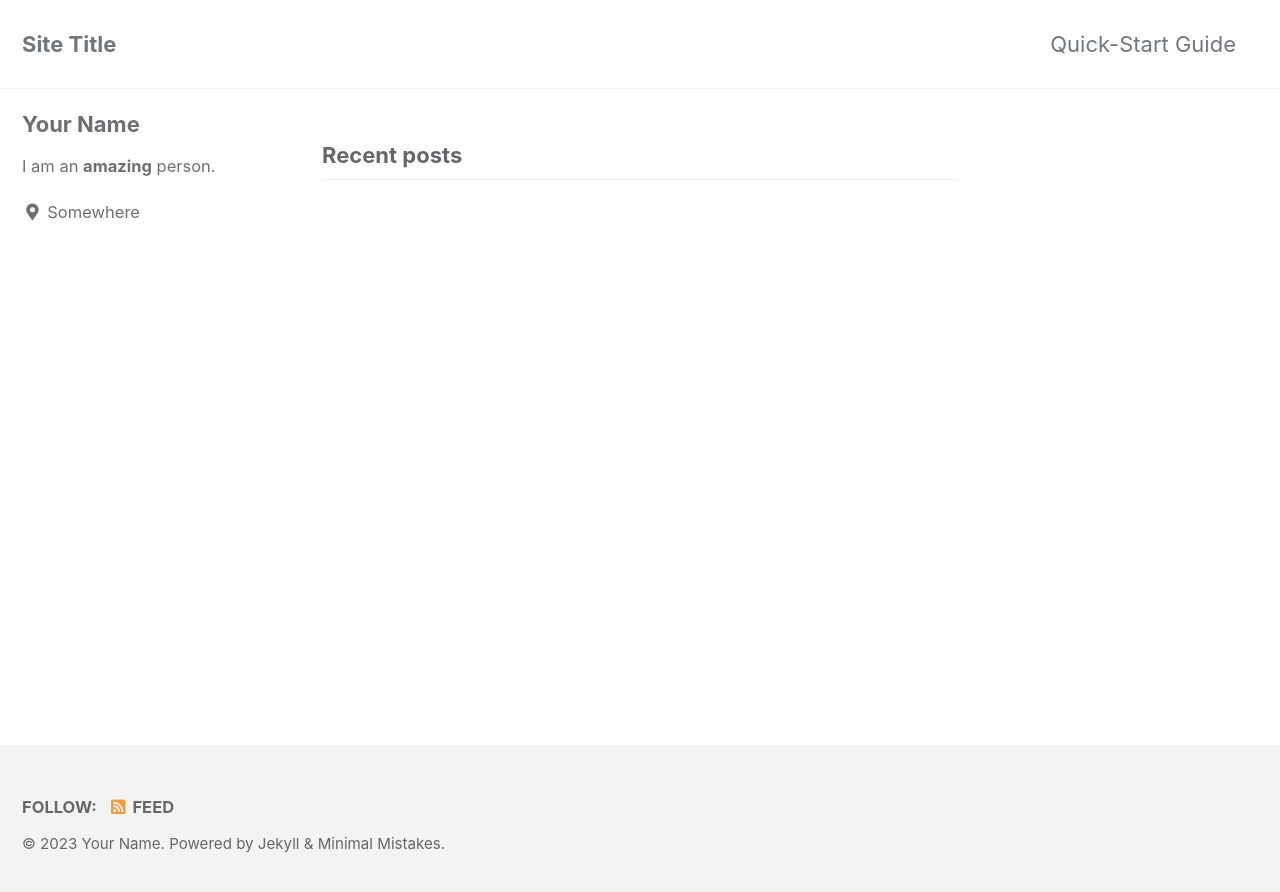
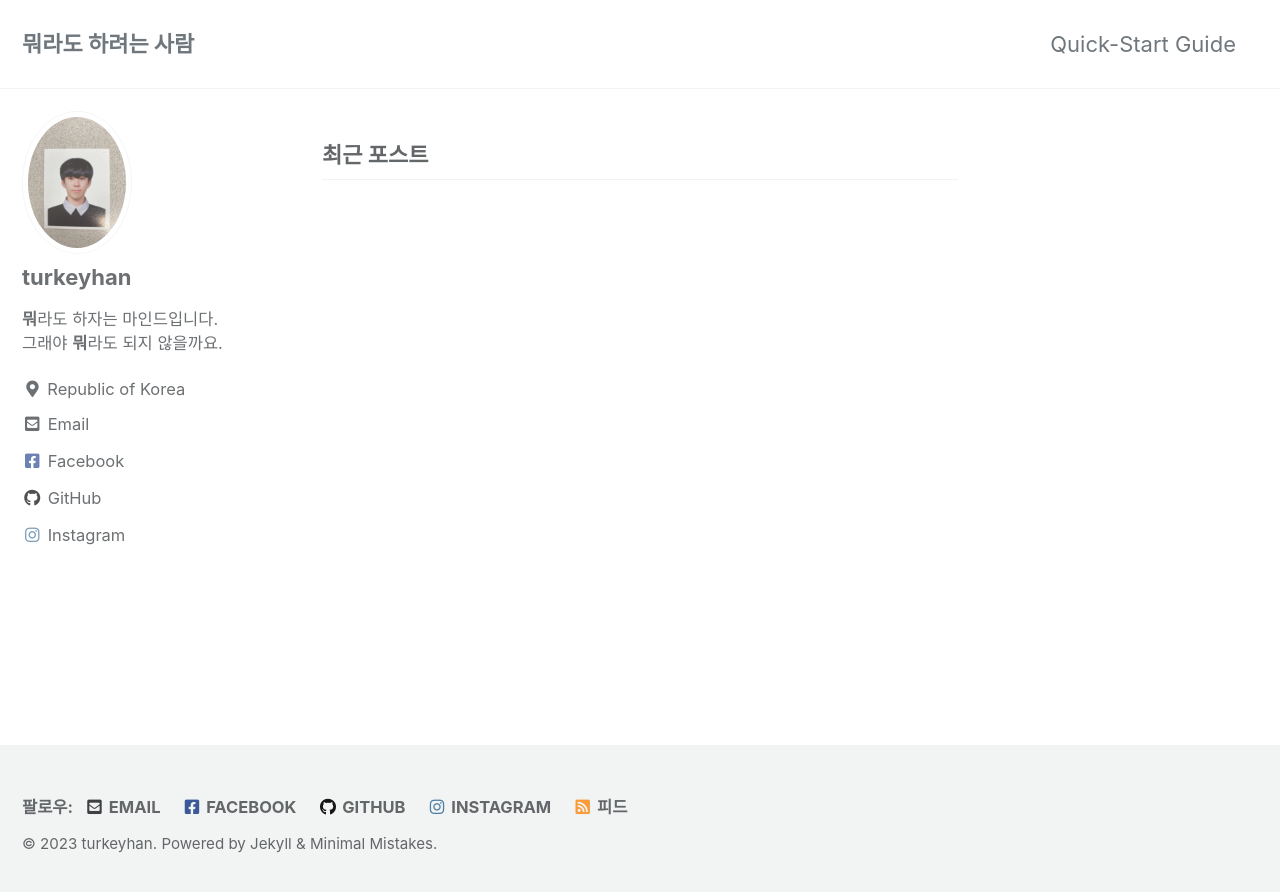
Before and after one commit to turkeyhan/turkeyhan.github.io, a Jekyll site: the page built from index.html, in a window 1280 px wide. Shown: the top 892 px of the page. Built offline with Jekyll 4.4.1, drawn with Linux system fonts in a browser that asks for light colours; cached includes are drawn as plain includes; the list of posts is cut into pages by our own code.

```diff
--- a/_config.yml
+++ b/_config.yml
@@ -15,18 +15,18 @@
 minimal_mistakes_skin    : "default" # "air", "aqua", "contrast", "dark", "dirt", "neon", "mint", "plum", "sunrise"
 
 # Site Settings
-locale                   : "en-US"
-title                    : "Site Title"
+locale                   : "ko-KR"
+title                    : "아무런 Blog"
 title_separator          : "-"
 subtitle                 : # site tagline that appears below site title in masthead
-name                     : "Your Name"
-description              : "An amazing website."
-url                      : # the base hostname & protocol for your site e.g. "https://mmistakes.github.io"
+name                     : "turkeyhan"
+description              : "아무런 글을 올리는 공간"
+url                      : "https://turkeyhan.github.io/" # the base hostname & protocol for your site e.g. "https://mmistakes.github.io"
 baseurl                  : # the subpath of your site, e.g. "/blog"
-repository               : # GitHub username/repo-name e.g. "mmistakes/minimal-mistakes"
+repository               : "https://github.com/turkeyhan/turkeyhan.github.io" # GitHub username/repo-name e.g. "mmistakes/minimal-mistakes"
 teaser                   : # path of fallback teaser image, e.g. "/assets/images/500x300.png"
 logo                     : # path of logo image to display in the masthead, e.g. "/assets/images/88x88.png"
-masthead_title           : # overrides the website title displayed in the masthead, use " " for no title
+masthead_title           : "뭐라도 하려는 사람" # overrides the website title displayed in the masthead, use " " for no title
 # breadcrumbs            : false # true, false (default)
 words_per_minute         : 200
 comments:
@@ -104,52 +104,40 @@ analytics:
 
 # Site Author
 author:
-  name             : "Your Name"
-  avatar           : # path of avatar image, e.g. "/assets/images/bio-photo.jpg"
-  bio              : "I am an **amazing** person."
-  location         : "Somewhere"
+  name             : "turkeyhan"
+  avatar           : "image/profile_img.jpg" # path of avatar image, e.g. "/assets/images/bio-photo.jpg"
+  bio              : "**뭐**라도 하자는 마인드입니다.<br>그래야 **뭐**라도 되지 않을까요."
+  location         : "Republic of Korea"
   email            :
   links:
     - label: "Email"
       icon: "fas fa-fw fa-envelope-square"
-      # url: "mailto:your.name@email.com"
-    - label: "Website"
-      icon: "fas fa-fw fa-link"
-      # url: "https://your-website.com"
-    - label: "Twitter"
-      icon: "fab fa-fw fa-twitter-square"
-      # url: "https://twitter.com/"
+      url: malito:hski0930@naver.com
     - label: "Facebook"
       icon: "fab fa-fw fa-facebook-square"
-      # url: "https://facebook.com/"
+      url: "https://www.facebook.com/profile.php?id=100003606489766"
     - label: "GitHub"
       icon: "fab fa-fw fa-github"
-      # url: "https://github.com/"
+      url: "https://github.com/turkeyhan"
     - label: "Instagram"
       icon: "fab fa-fw fa-instagram"
-      # url: "https://instagram.com/"
+      url: "https://www.instagram.com/turkey_han/"
 
 # Site Footer
 footer:
   links:
-    - label: "Twitter"
-      icon: "fab fa-fw fa-twitter-square"
-      # url:
+    - label: "Email"
+      icon: "fas fa-fw fa-envelope-square"
+      url: malito:hski0930@naver.com
     - label: "Facebook"
       icon: "fab fa-fw fa-facebook-square"
-      # url:
+      url: "https://www.facebook.com/profile.php?id=100003606489766"
     - label: "GitHub"
       icon: "fab fa-fw fa-github"
-      # url:
-    - label: "GitLab"
-      icon: "fab fa-fw fa-gitlab"
-      # url:
-    - label: "Bitbucket"
-      icon: "fab fa-fw fa-bitbucket"
-      # url:
+      url: "https://github.com/turkeyhan"
     - label: "Instagram"
       icon: "fab fa-fw fa-instagram"
-      # url:
+      url: "https://www.instagram.com/turkey_han/"
 
 
 # Reading Files
@@ -218,7 +206,7 @@ sass:
 
 # Outputting
 permalink: /:categories/:title/
-paginate: 5 # amount of posts to show
+paginate: 15 # amount of posts to show
 paginate_path: /page:num/
 timezone: # https://en.wikipedia.org/wiki/List_of_tz_database_time_zones
 
@@ -290,3 +278,10 @@ defaults:
       comments: # true
       share: true
       related: true
+  # _pages
+  - scope:
+      path: "_pages"
+      type: pages
+    values:
+      layout: single
+      author_profile: true
```
Also changed, not shown: docs/_pages/404.md (renamed from _pages/404.md), docs/_pages/about.md (renamed from _pages/about.md), docs/_pages/category-archive.md (renamed from _pages/category-archive.md), docs/_pages/home.md (renamed from _pages/home.md), docs/_pages/page-a.md (renamed from _pages/page-a.md), docs/_pages/page-archive.html (renamed from _pages/page-archive.html), docs/_pages/page-b.md (renamed from _pages/page-b.md), docs/_pages/tag-archive.md (renamed from _pages/tag-archive.md), image/profile_img.jpg (added).
